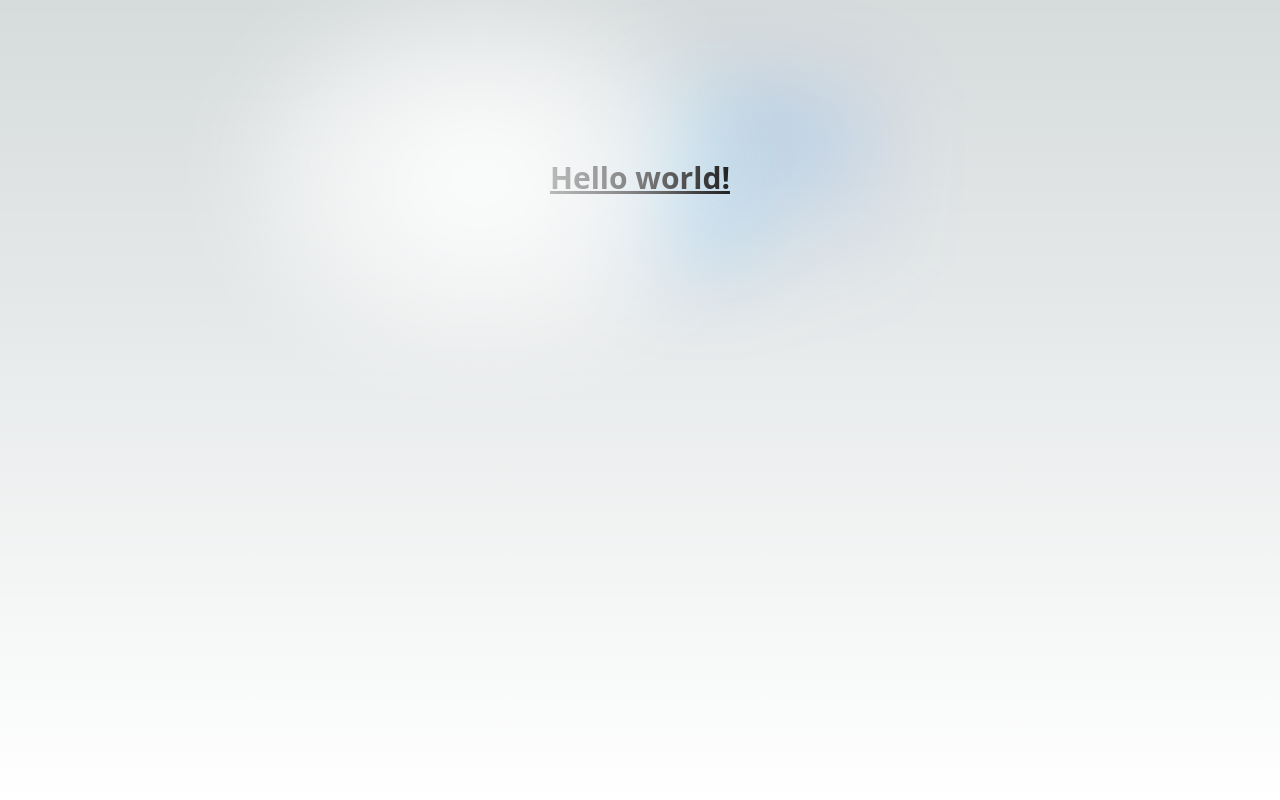
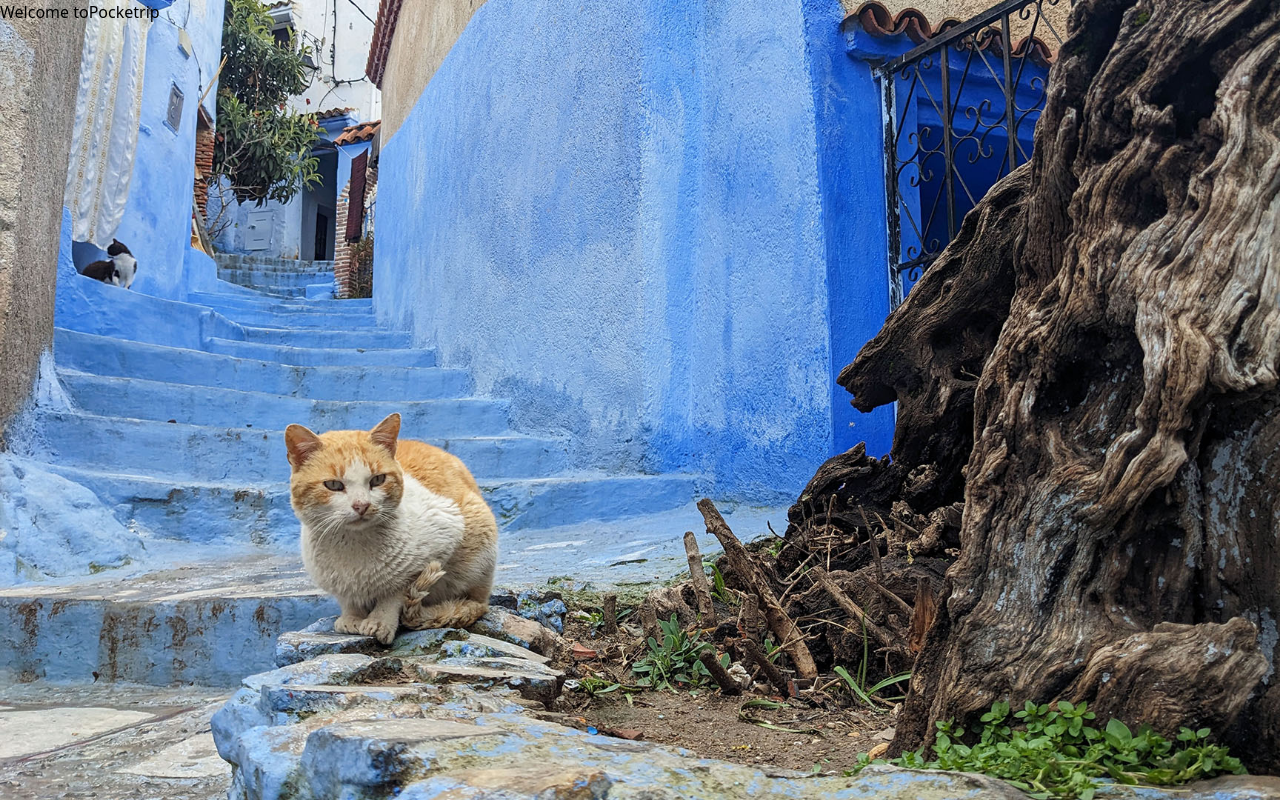
Before and after one commit to coconatsuki/pocketrip-app, a Next.js app: page / in a window 1280 px wide. Built offline with nearby package versions, Linux system fonts and the light colour scheme.

Commit message:
add background image for Login page

```diff
--- /dev/null
+++ b/pages/components/headerLoginMobile.tsx
@@ -0,0 +1,9 @@
+export default function HeaderLoginMobile() {
+  return (
+    <div className="w-full h-full bg-no-repeat bg-cover bg-mobile-hero">
+      <h1>
+        <span>Welcome to</span>Pocketrip
+      </h1>
+    </div>
+  );
+}
--- a/pages/index.tsx
+++ b/pages/index.tsx
@@ -1,5 +1,6 @@
 import Head from "next/head";
-import styles from "@/styles/Home.module.css";
+//import styles from "@/styles/Home.module.css";
+import Login from "./login";
 
 export default function Home() {
   return (
@@ -10,10 +11,8 @@ export default function Home() {
         <meta name="viewport" content="width=device-width, initial-scale=1" />
         <link rel="icon" href="/favicon.ico" />
       </Head>
-      <main className={styles.main}>
-        <div className={styles.center}>
-          <h1 className="text-3xl font-bold underline">Hello world!</h1>
-        </div>
+      <main className="flex h-screen w-full">
+        <Login />
       </main>
     </>
   );
--- /dev/null
+++ b/pages/login.tsx
@@ -0,0 +1,5 @@
+import HeaderLoginMobile from "./components/headerLoginMobile";
+
+export default function Login() {
+  return <HeaderLoginMobile />;
+}
--- a/tailwind.config.js
+++ b/tailwind.config.js
@@ -1,4 +1,5 @@
 /** @type {import('tailwindcss').Config} */
+
 module.exports = {
   content: [
     "./pages/*.{js,ts,jsx,tsx}",
@@ -6,7 +7,11 @@ module.exports = {
     "./components/**/*.{js,ts,jsx,tsx}",
   ],
   theme: {
-    extend: {},
+    extend: {
+      backgroundImage: {
+        "mobile-hero": "url('../public/images/Chefchaouen.jpg')",
+      },
+    },
+    plugins: [],
   },
-  plugins: [],
 };
```
Also changed, not shown: public/images/Chefchaouen.jpg (added).
